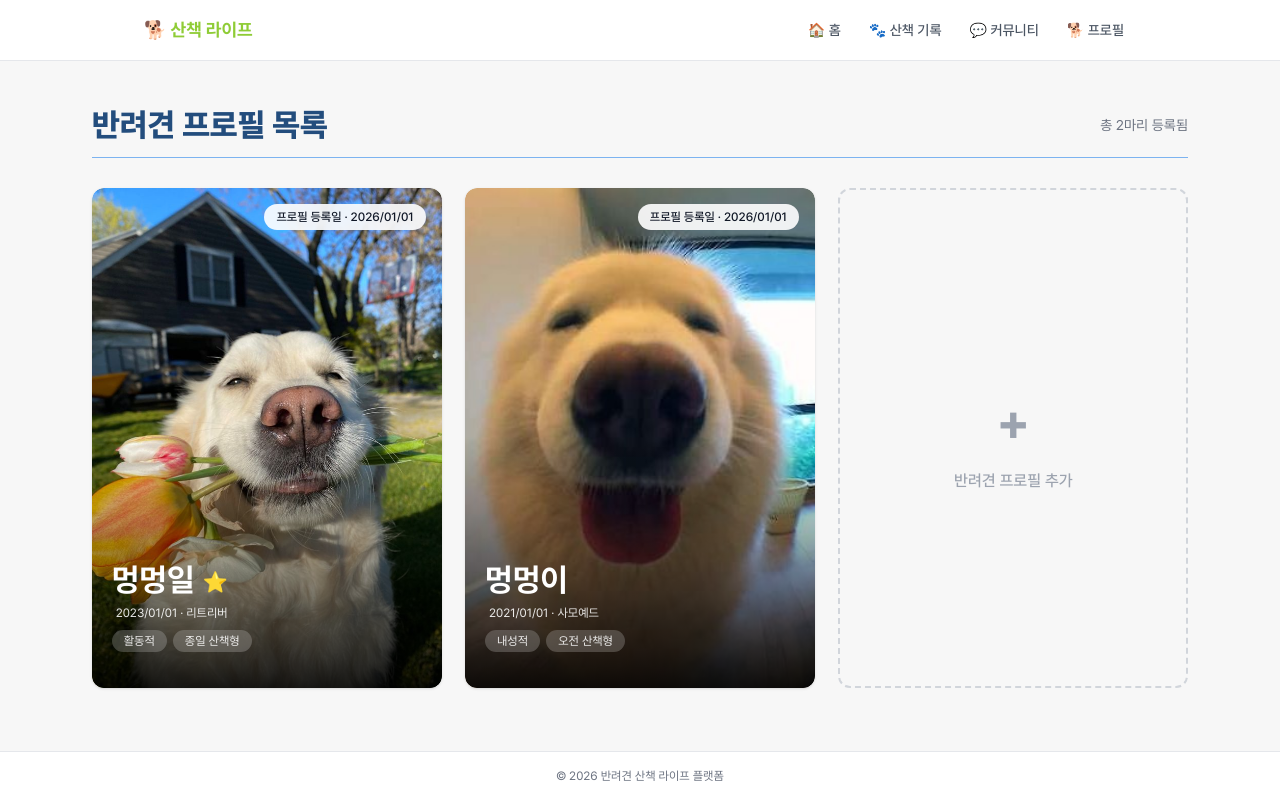
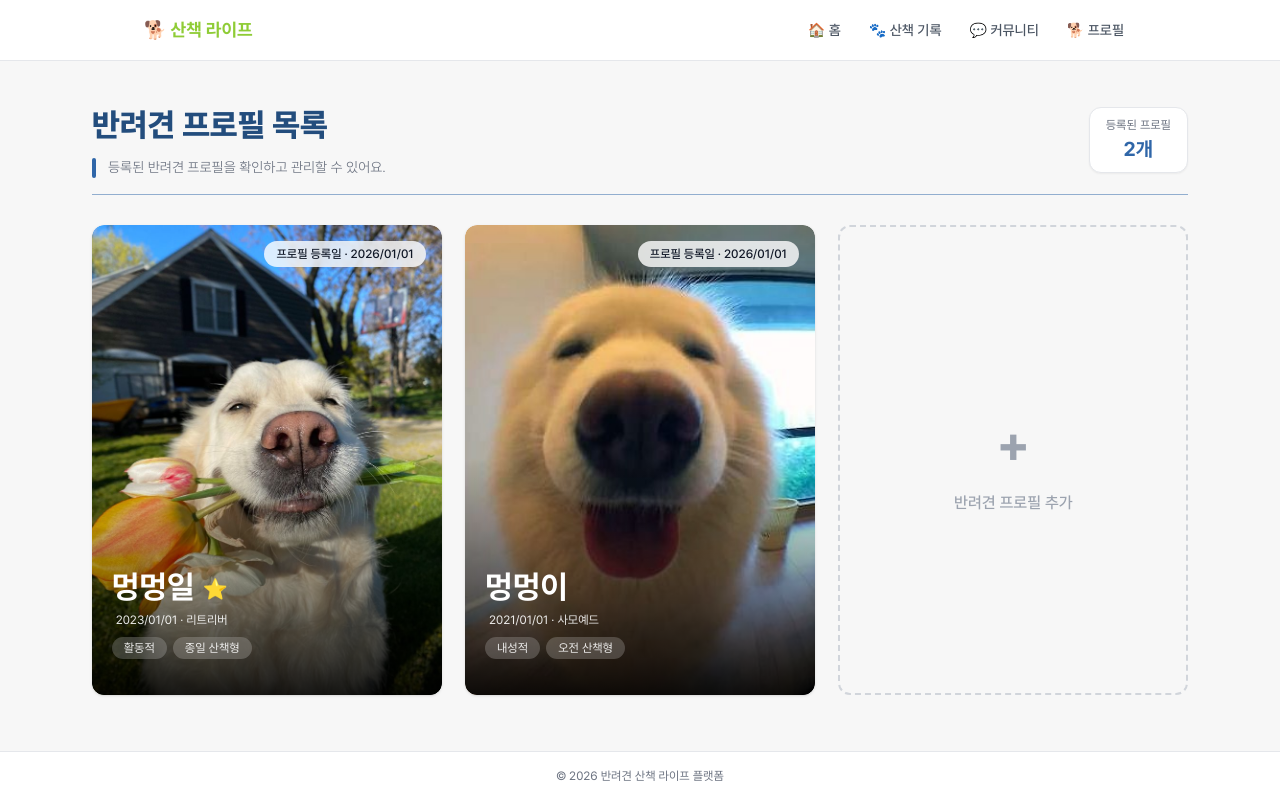
Before and after one commit to wodud17711/first-team-project, a React (Vite) app in the folder frontend/: page /dog-profile-list in a window 1280 px wide. Built offline with nearby package versions, Linux system fonts and the light colour scheme; no server answers.

Commit message:
feat: 반려견 프로필 목록 카드 UI 변경(+상단부도 수정/기본 틀 확정)

```diff
--- a/frontend/src/pages/dogs/DogListPage.jsx
+++ b/frontend/src/pages/dogs/DogListPage.jsx
@@ -49,27 +49,36 @@ function DogListPage() {
     <div className="p-4">
 
       {/* 상단 */}
-      <div className="flex justify-between items-center mb-2">
+      <div className="flex justify-between items-center mb-4">
         {/* 제목 */}
-        <h1 className="text-[32px] text-sky-800 font-extrabold">반려견 프로필 목록</h1>
+        <div>
+          <h1 className="text-[32px] font-extrabold text-sky-800">
+            반려견 프로필 목록
+          </h1>
+          <div className="flex items-center gap-3 mt-2">
+            <div className="w-[4px] h-[20px] rounded-full bg-sky-700"/>
+            <p className="text-[14px] text-gray-500 font-light">
+              등록된 반려견 프로필을 확인하고 관리할 수 있어요.
+            </p>
+          </div>
+        </div>
 
         {/* 등록수 */}
-        <p className="text-[14px] text-gray-500">
-          총 {dogs.length}마리 등록됨
-        </p>
+        <div className="text-center px-4 py-2 bg-white rounded-xl shadow-sm border">
+          <p className="text-[12px] text-gray-500">등록된 프로필</p>
+          <p className="text-[20px] font-bold text-sky-700">{dogs.length}개</p>
         </div>
-      <div className='w-full h-[1px] bg-sky-400 mb-[30px]'/>
+      </div>
+      <div className='w-full h-[1px] bg-sky-700/50 mb-[30px]'/>
 
-
+      {/* 프로필 목록 */}
       <div className='flex flex-col gap-[20px]'>
-        {/* 프로필 목록 */}
         <div className="grid grid-cols-1 md:grid-cols-2 xl:grid-cols-3 gap-6 justify-items-center">
-
           {dogs.map((dog, index) => (
             <div
               key={dog.id}
               onClick={() => navigate("/dog-profile-detail", { state: dog })}
-              className="group relative flex w-[350px] h-[500px] gap-2
+              className="group relative flex w-[350px] h-[470px] gap-2
               overflow-hidden rounded-xl shadow
               cursor-pointer transition-all duration-200
               hover:-translate-y-1 hover:shadow-lg"
@@ -79,7 +88,7 @@ function DogListPage() {
                 <div className="relative shrink-0">
                   <img
                     src={dog.img}
-                    className="w-full h-[500px] rounded-xl object-cover"
+                    className="w-[350px] h-[470px] rounded-xl object-cover"
                   />
 
                   {/* 이미지 검은색 그라데이션 */}
@@ -90,17 +99,14 @@ function DogListPage() {
                       via-black/40
                       to-transparent"/>
 
-
-
+                  {/* 프로필 등록일 */}
                   <p className='absolute top-4 right-4
                       px-3 py-1 rounded-full
-                      bg-white/90 backdrop-blur
+                      bg-white/80 backdrop-blur
                       text-[12px] font-medium'>프로필 등록일 · 2026/01/01</p>
 
-
-                  {/* 이름 + 간단정보 + 성향 + 등록일 */}
+                  {/* 이름 + 간단정보 + 성향 */}
                   <div className='absolute bottom-4 left-4 flex flex-col gap-3'>
-
                     <div className='flex flex-col ml-1 mb-[20px]'>
                       <div className='flex items-center gap-2'>
                         <p className=" text-[32px] text-white font-bold">{dog.name}</p>
@@ -126,14 +132,9 @@ function DogListPage() {
                         ))}
                       </div>
                     </div>
-
-                    {/* <p className='ml-1 text-white/70 text-[12px] font-regular'>프로필 등록일 · 2026/01/01</p> */}
                   </div>
-
                 </div>
-
               </div>
-
             </div>
           ))}
 
@@ -142,7 +143,7 @@ function DogListPage() {
             onClick={() => navigate("/dog-profile-create")}
             className="
               flex items-center justify-center
-              w-[350px] h-[500px] rounded-xl
+              w-[350px] h-[470px] rounded-xl
               border-2 border-dashed border-gray-300
               cursor-pointer transition group hover:bg-[#F0F0F0]
             "
@@ -153,9 +154,7 @@ function DogListPage() {
             </div>
           </div>
         </div>
-
       </div>
-
     </div>
   )
 }
```
Lines whose indentation alone changed are shown as unchanged.
